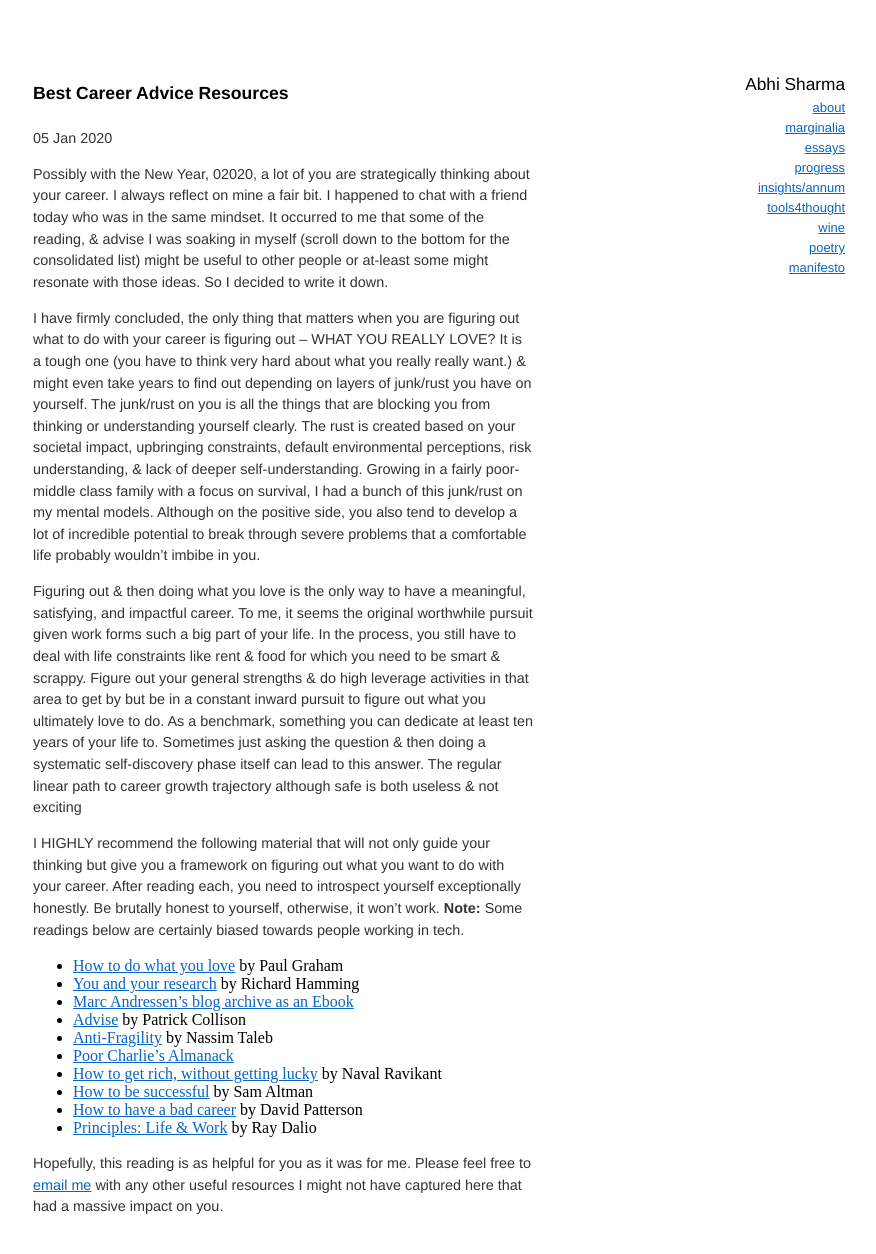
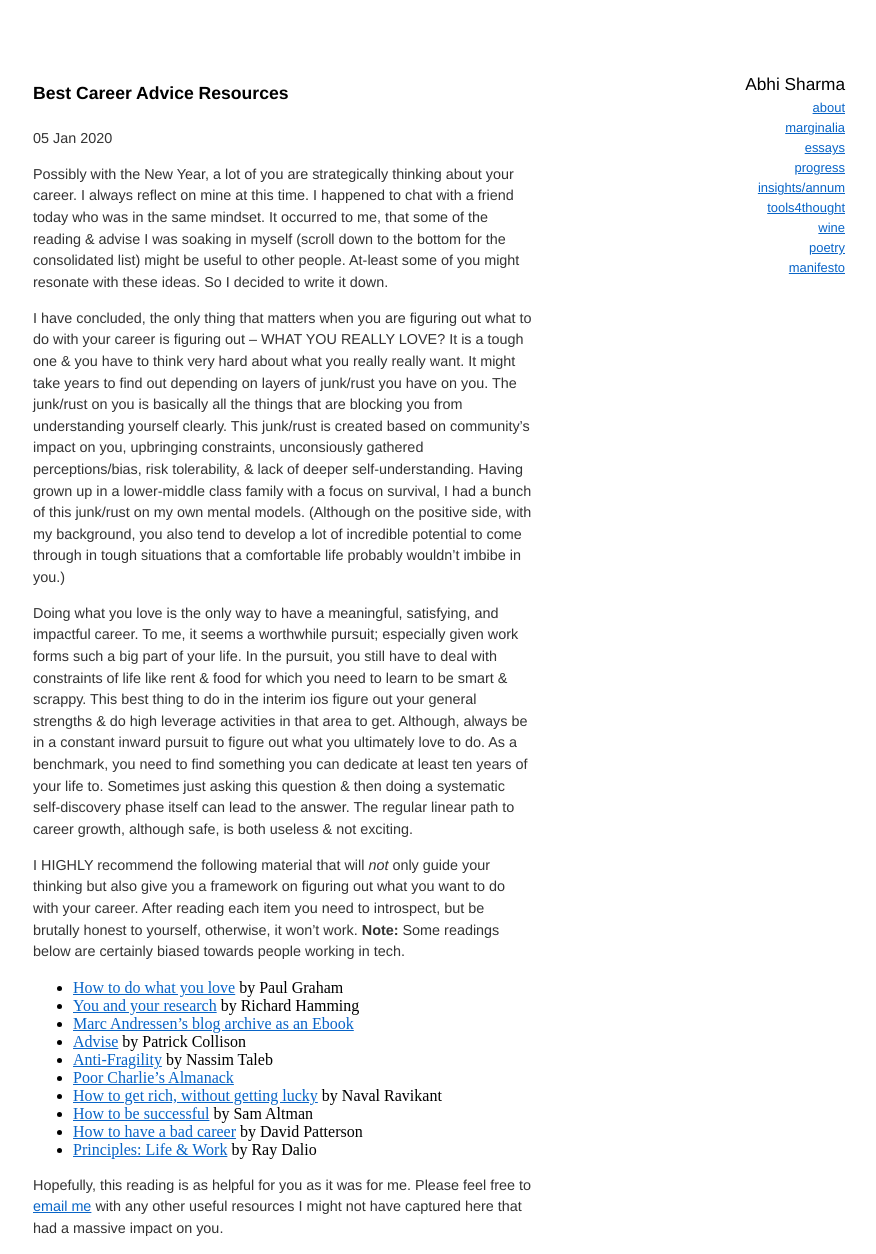
Before and after one commit to abhisharmab/abhisharmab.github.io, a Jekyll site: the page built from essays/_posts/2020-01-05-career-advice.md, in a window 1280 px wide. Shown: the whole page, without its empty margins (191-1067 px from the left). Built offline with Jekyll 4.4.1, drawn with Linux system fonts in a browser that asks for light colours; before the commit the page ends 1232 px from its top, so only the background shows below that.

Commit message:
career advice

```diff
--- a/essays/_posts/2020-01-05-career-advice.md
+++ b/essays/_posts/2020-01-05-career-advice.md
@@ -6,13 +6,13 @@ date: 2020-01-05
 abstract: How to systematically think about your career
 ---
 
-Possibly with the New Year, 02020, a lot of you are strategically thinking about your career. I always reflect on mine a fair bit. I happened to chat with a friend today who was in the same mindset. It occurred to me that some of the reading, & advise I was soaking in myself (scroll down to the bottom for the consolidated list) might be useful to other people or at-least some might resonate with those ideas. So I decided to write it down.
+Possibly with the New Year, a lot of you are strategically thinking about your career. I always reflect on mine at this time. I happened to chat with a friend today who was in the same mindset. It occurred to me, that some of the reading & advise I was soaking in myself (scroll down to the bottom for the consolidated list) might be useful to other people. At-least some of you might resonate with these ideas. So I decided to write it down.
 
-I have firmly concluded, the only thing that matters when you are figuring out what to do with your career is figuring out -- WHAT YOU REALLY LOVE? It is a tough one (you have to think very hard about what you really really want.) & might even take years to find out depending on layers of junk/rust you have on yourself. The junk/rust on you is all the things that are blocking you from thinking or understanding yourself clearly. The rust is created based on your societal impact, upbringing constraints, default environmental perceptions, risk understanding, & lack of deeper self-understanding. Growing in a fairly poor-middle class family with a focus on survival, I had a bunch of this junk/rust on my mental models. Although on the positive side, you also tend to develop a lot of incredible potential to break through severe problems that a comfortable life probably wouldn't imbibe in you.
+I have concluded, the only thing that matters when you are figuring out what to do with your career is figuring out -- WHAT YOU REALLY LOVE? It is a tough one & you have to think very hard about what you really really want. It might take years to find out depending on layers of junk/rust you have on you. The junk/rust on you is basically all the things that are blocking you from understanding yourself clearly. This junk/rust is created based on community's impact on you, upbringing constraints, unconsiously gathered perceptions/bias, risk tolerability, & lack of deeper self-understanding. Having grown up in a lower-middle class family with a focus on survival, I had a bunch of this junk/rust on my own mental models. (Although on the positive side, with my background, you also tend to develop a lot of incredible potential to come through in tough situations that a comfortable life probably wouldn't imbibe in you.)
 
-Figuring out & then doing what you love is the only way to have a meaningful, satisfying, and impactful career. To me, it seems the original worthwhile pursuit given work forms such a big part of your life. In the process, you still have to deal with life constraints like rent & food for which you need to be smart & scrappy. Figure out your general strengths & do high leverage activities in that area to get by but be in a constant inward pursuit to figure out what you  ultimately love to do. As a benchmark, something you can dedicate at least ten years of your life to. Sometimes just asking the question & then doing a systematic self-discovery phase itself can lead to this answer. The regular linear path to career growth trajectory although safe is both useless & not exciting
+Doing what you love is the only way to have a meaningful, satisfying, and impactful career. To me, it seems a worthwhile pursuit; especially given work forms such a big part of your life. In the pursuit, you still have to deal with constraints of life like rent & food for which you need to learn to be smart & scrappy. This best thing to do in the interim ios figure out your general strengths & do high leverage activities in that area to get. Although, always be in a constant inward pursuit to figure out what you ultimately love to do. As a benchmark, you need to find something you can dedicate at least ten years of your life to. Sometimes just asking this question & then doing a systematic self-discovery phase itself can lead to the answer. The regular linear path to career growth, although safe, is both useless & not exciting.
 
-I HIGHLY recommend the following material that will not only guide your thinking but give you a framework on figuring out what you want to do with your career. After reading each, you need to introspect yourself exceptionally honestly. Be brutally honest to yourself, otherwise, it won't work. **Note:** Some readings below are certainly biased towards people working in tech.
+I HIGHLY recommend the following material that will _not_ only guide your thinking but also give you a framework on figuring out what you want to do with your career. After reading each item you need to introspect, but be brutally honest to yourself, otherwise, it won't work. **Note:** Some readings below are certainly biased towards people working in tech.
 
 * [How to do what you love](http://www.paulgraham.com/love.html) by Paul Graham
 * [You and your research](https://www.youtube.com/watch?v=a1zDuOPkMSw) by Richard Hamming
```
